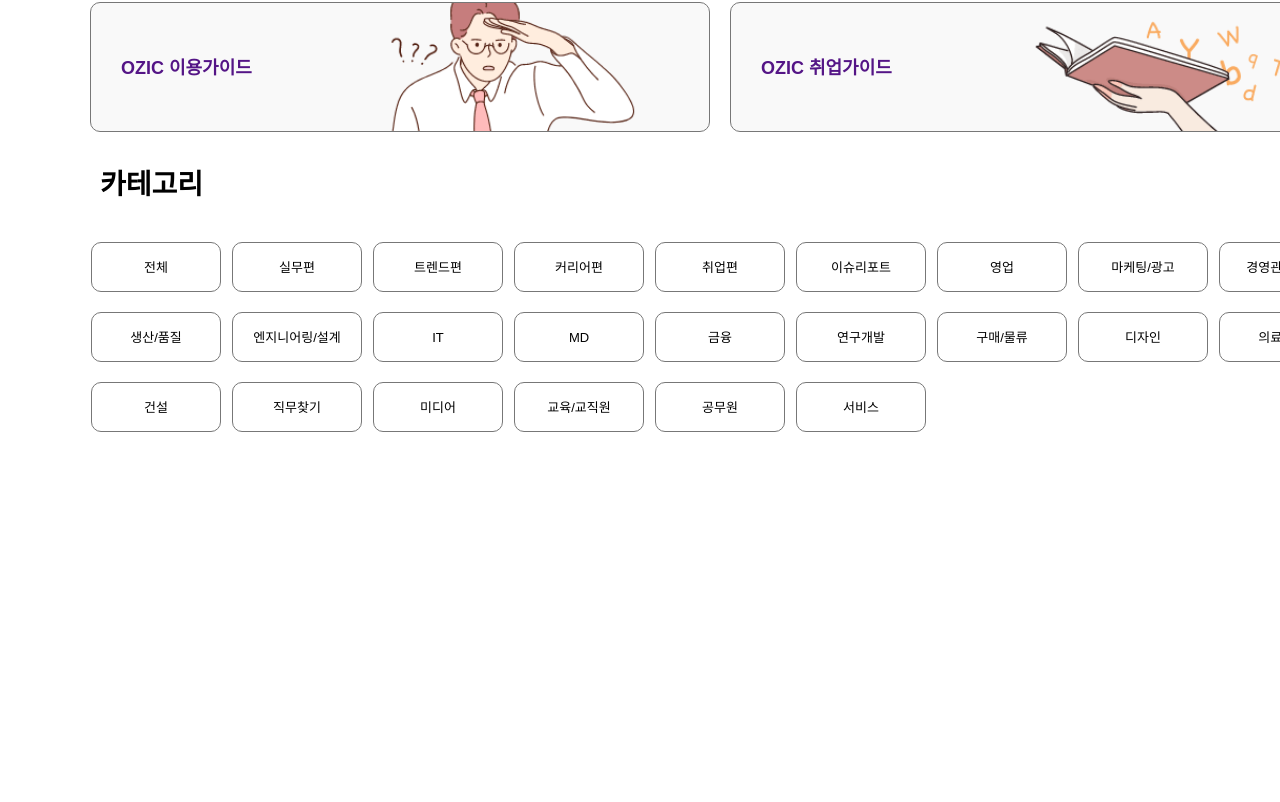
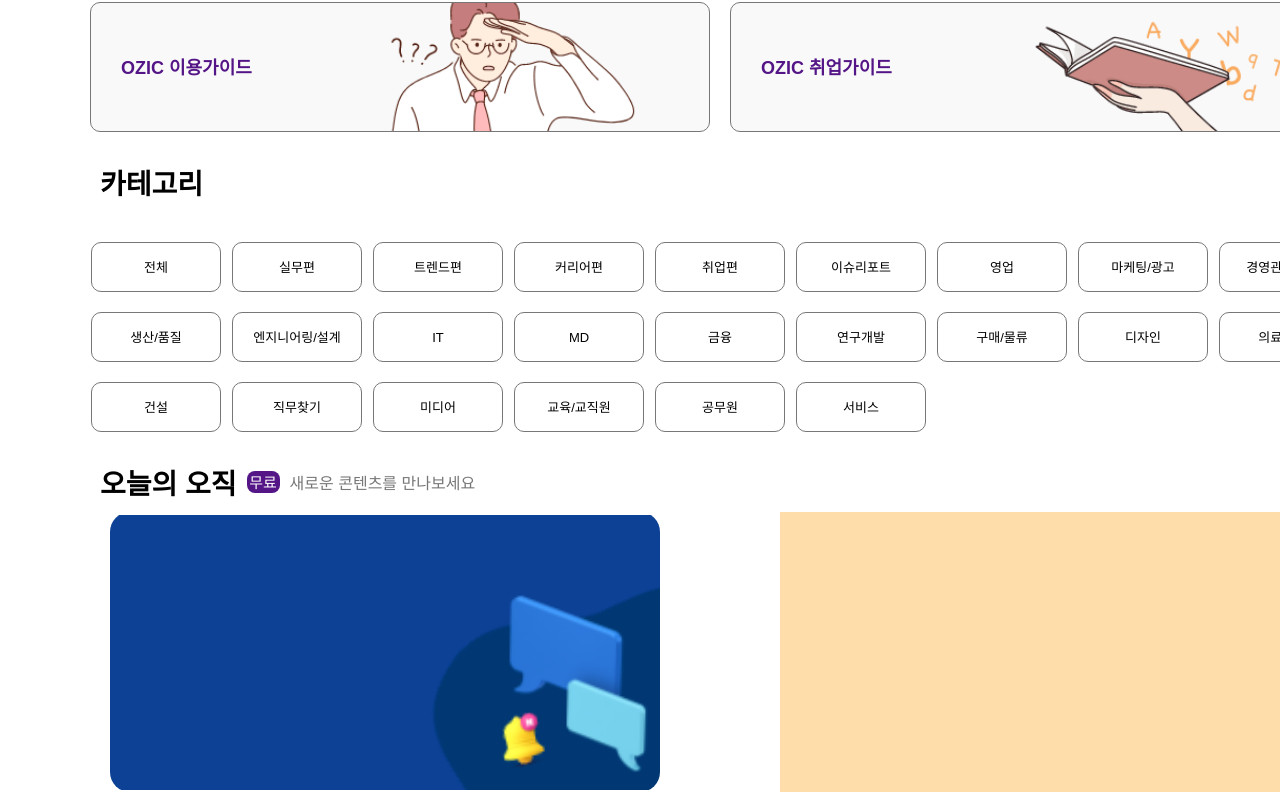
Before and after one commit to gyuwanc1/react_project, a React (Create React App) app in the folder clone_react01/: page / in a window 1280 px wide. Shown: the part 648-1450 px from the top of the page. Before the commit the page ends 1110 px from the top, so only its background shows below. Built offline with nearby package versions, Linux system fonts and the light colour scheme.

Commit message:
[add] today.js

```diff
--- a/clone_react01/src/App.js
+++ b/clone_react01/src/App.js
@@ -4,6 +4,7 @@ import Category from './component/Category';
 import Guide from './component/Guide';
 import Header from './component/Header';
 import Main from './component/Main';
+import Today from './component/Today';
 
 export default App;
 function App() {
@@ -13,6 +14,7 @@ function App() {
       <Main />
       <Guide />
       <Category />
+      <Today />
     </div>
   );
 }
--- /dev/null
+++ b/clone_react01/src/component/Today.js
@@ -0,0 +1,20 @@
+//today.js
+
+import React from 'react';
+import '../style/today.scss';
+
+export default function Today() {
+  return(
+  <div id='today_ozic'>
+    <div className='tag_area'>
+      <h2>오늘의 오직</h2>
+      <p className='f_p'>무료</p>
+      <p className='s_p'>새로운 콘텐츠를 만나보세요</p>
+    </div>
+    <ul className='con_area'>
+      <li></li>
+      <li></li>
+    </ul>
+  </div>
+  )
+}
--- /dev/null
+++ b/clone_react01/src/style/today.scss
@@ -0,0 +1,25 @@
+//today.scss
+
+#today_ozic {
+  width: 1280px; height: 340px; margin: auto; font-family: sans-serif;
+
+  .tag_area { display: flex; justify-content:flex-start; padding: 0 20px; align-items: center;
+    width: 100%; height: auto;
+    & h2 {font-size: 28px; }
+    & .f_p { width: 33px; height: 22px; font-size: 15px; background-color: #541586; border-radius: 8px; color:#fff;
+    margin:0px 10px}
+    & .s_p {font-size: 16px; color: #777;}
+  }
+  .con_area {display: flex; justify-content: space-between; align-items: center; width: 1280px;  height: 300px;
+    padding: 0px 30px;
+    & li{ width: 550px; height: 280px;}
+    & li:nth-child(1) {
+      background: {image:url('../multi/img/cont_blue.png');
+      repeat:no-repeat;
+      position:50% 50% ;
+      size: contain;
+      }
+      border-radius: 20px;}
+    & li:nth-child(2) {background-color: #fda;}
+  }
+}
```
Also changed, not shown: clone_react01/src/multi/img/cont_blue.png (added).
